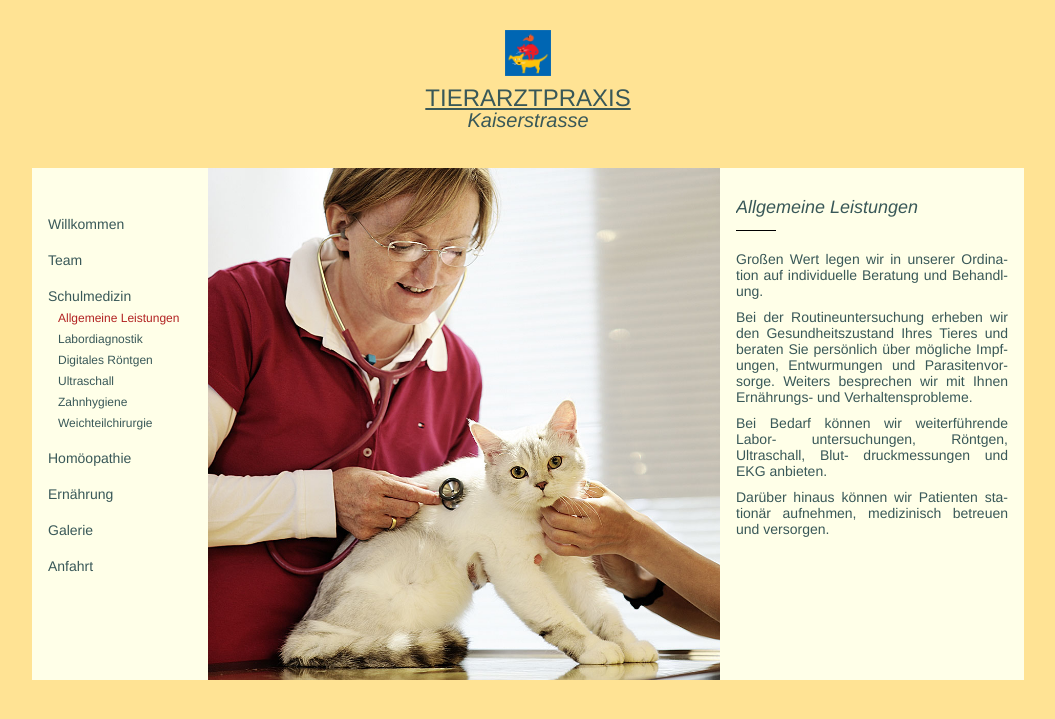
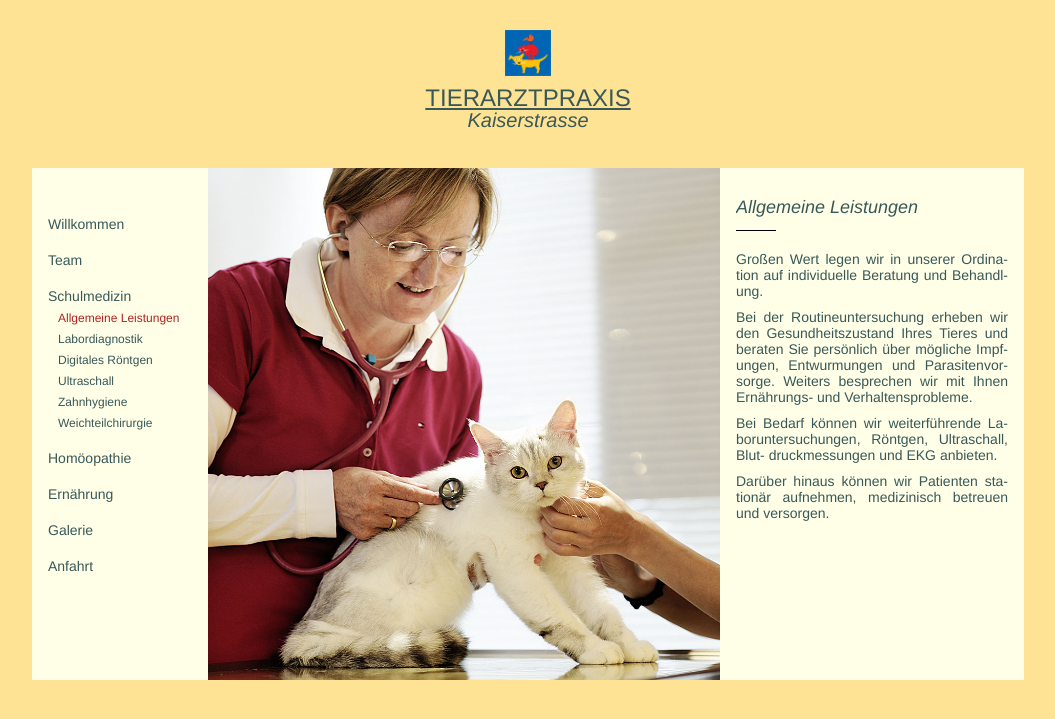
Before and after one commit to richardtraindl/tierarztpraxis-kaiserstrasse.at, a Jekyll site: the page built from schulmedizin.html, in a window 1280 px wide. Shown: the top 719 px of the page, without its empty margins (112-1167 px from the left). Built offline with Jekyll 4.4.1, drawn with Linux system fonts in a browser that asks for light colours.

Commit message:
textänderungen

```diff
--- a/_includes/schulmedizin/allgemeine_leistungen.html
+++ b/_includes/schulmedizin/allgemeine_leistungen.html
@@ -19,7 +19,7 @@
     <div class="small-gap"></div>
 
     <p>
-      Bei Bedarf können wir weiterführende Labor- untersuchungen, Röntgen, Ultraschall, Blut- druckmessungen und EKG anbieten.
+      Bei Bedarf können wir weiterführende La- boruntersuchungen, Röntgen, Ultraschall, Blut- druckmessungen und EKG anbieten.
     </p>
 
     <div class="small-gap"></div>
```
